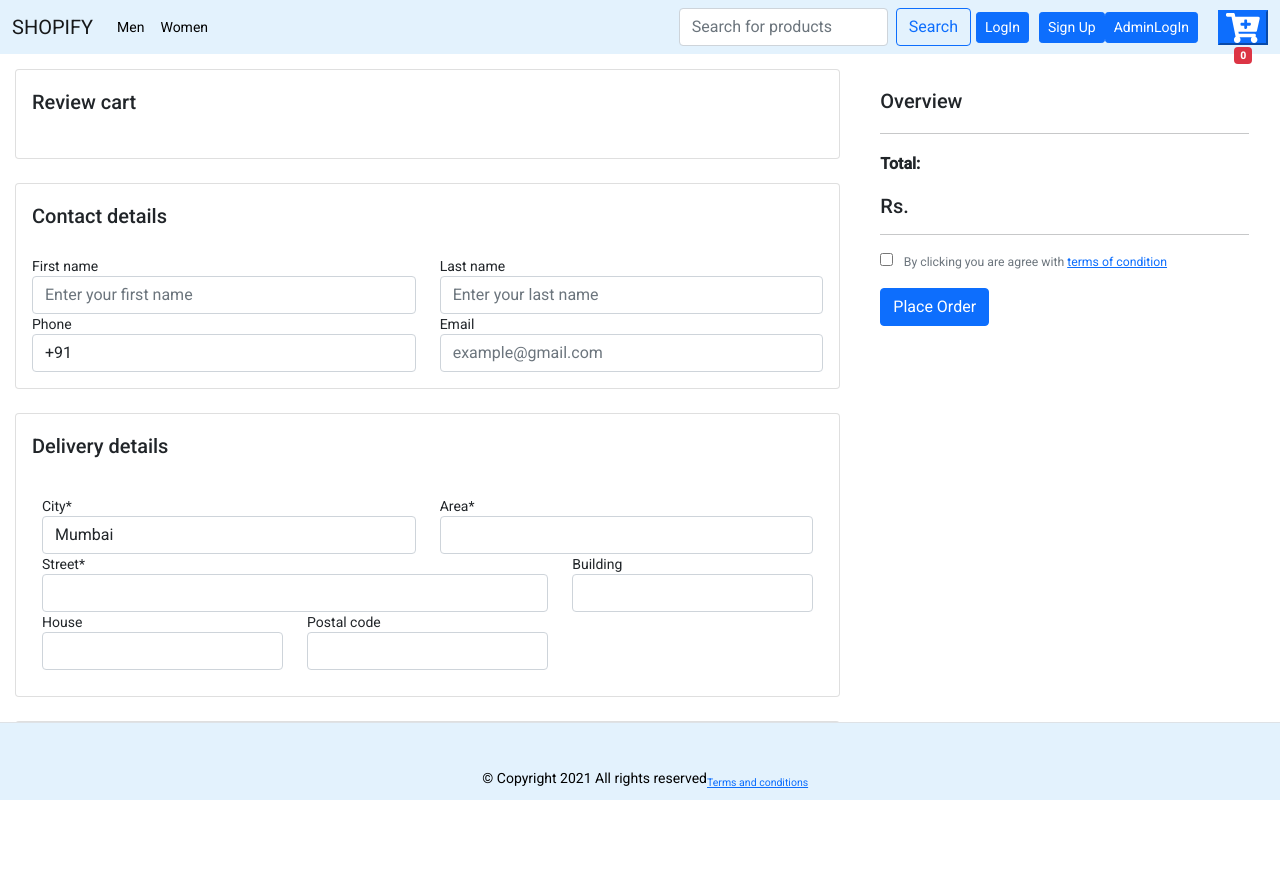
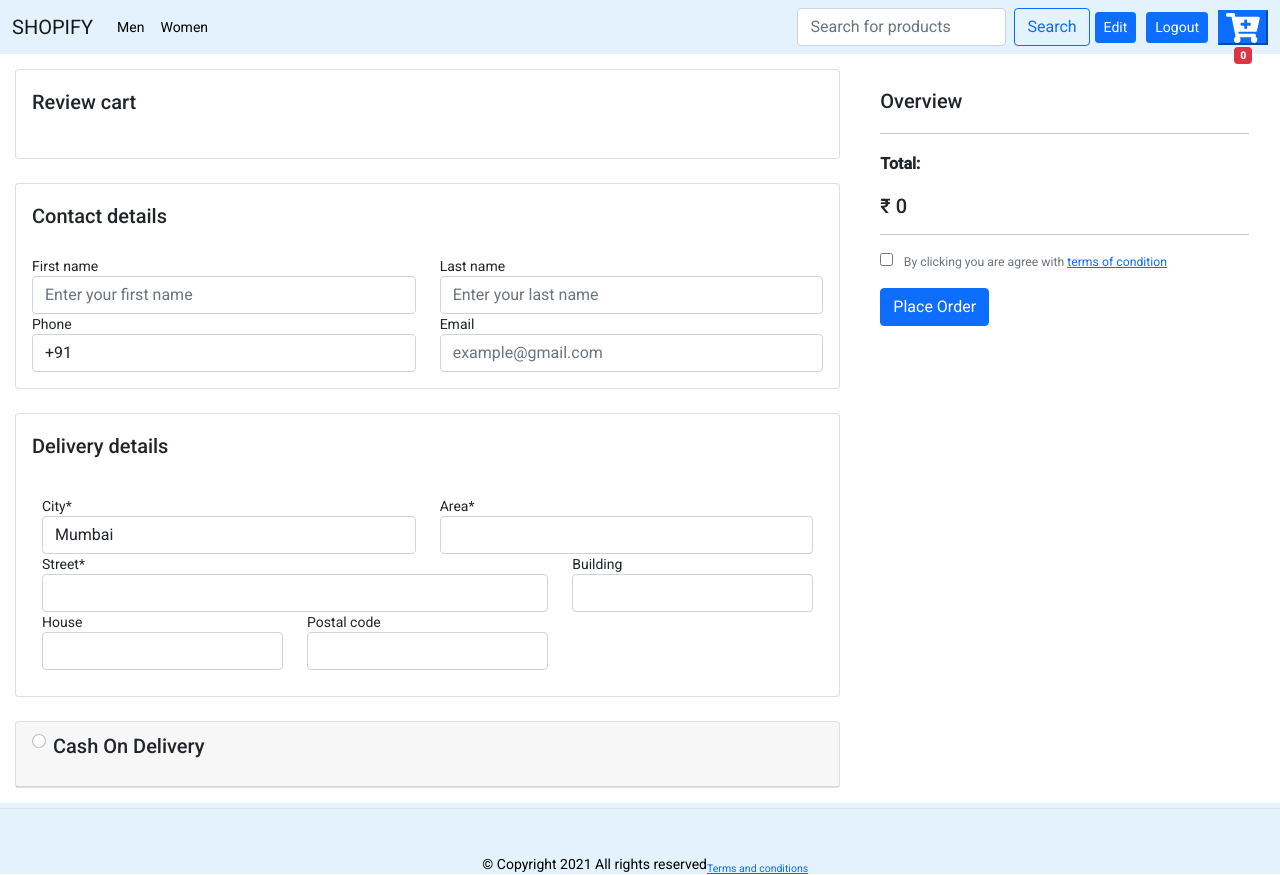
Before and after one commit to shardulgavande/Shopify, an Angular app: page /payment in a window 1280 px wide. Before the commit the page ends 803 px from the top, so only its background shows below. Built offline with nearby package versions, Linux system fonts and the light colour scheme.

Commit message:
Payment , order
Payment , order

```diff
--- a/src/app/app-routing.module.ts
+++ b/src/app/app-routing.module.ts
@@ -13,11 +13,11 @@
 import { HomeComponent } from './component/home/home.component';
 import { CartComponent } from './component/cart/cart.component';
 import { AuthGuard } from './shared/auth.guard';
-import { PaymentComponent } from './component/payment/payment.component';
+
 
 const routes: Routes = [
   {path: '',redirectTo:'product', pathMatch:'full'},
-  {path: 'product', component:ProductComponent},
+  {path: '', component:ProductComponent},
   {path: 'dashboard/products/add', component: AddProductComponent},
   {path: 'dashboard', component: DashboardComponent},
   {path: 'dashboard/products/list', component: ProductListComponent},
--- a/src/app/component/cart/cart.component.html
+++ b/src/app/component/cart/cart.component.html
@@ -64,7 +64,7 @@
             <td><button (click)="emptycart()" class="btn btn-danger">Empty Cart</button></td>
             <td><button routerLink="/products" class="btn btn-primary">Shop More</button></td>
 
-            <td><button class="btn btn-success">Checkout</button></td>
+            <td><button class="btn btn-success" routerLink="/payment">Checkout</button></td>
             <td><strong>Grand Total : ₹{{grandTotal}}</strong></td>
 
         </tr>
--- a/src/app/component/footer/footer.component.css
+++ b/src/app/component/footer/footer.component.css
@@ -1,5 +1,5 @@
 #footer{
-  position: fixed;
+
   left: 0;
   bottom: 0;
   width: 100%;
--- a/src/app/component/header/header.component.html
+++ b/src/app/component/header/header.component.html
@@ -22,7 +22,7 @@
           </form>
 
         <button type="button" class="btn btn-primary btn-sm" routerLink="/login" style="margin-right: 10px;">LogIn</button>
-        <button type="button" class="btn btn-primary btn-sm" routerLink="/register">Sign Up</button>
+        <button type="button" class="btn btn-primary btn-sm" routerLink="/register" style="margin-right: 10px;">Sign Up</button>
         <button type="button" class="btn btn-primary btn-sm" routerLink="/adminlogin" style="margin-right: 10px;">AdminLogIn</button>
         <button class="byn btn-primary" routerLink="/users/cart" style="margin-left: 10px; height: 35px; width: 50px;">
 
--- a/src/app/component/home/home.component.html
+++ b/src/app/component/home/home.component.html
@@ -36,7 +36,7 @@
   <div class="row">
       <ng-container *ngFor="let product of products">
       <div class="col-md-3">
-          <img src="{{product.pimage}}" alt="" style="width: 100%;">
+          <img src="{{product.pimage}}" alt="" style="width: 270px; height: 350px;">
           <h5>{{product.pname}}</h5>
           <p>₹{{product.pprice}}</p>
           <button class="btn btn-primary" (click)=addtocart(product) >Add to Cart</button>
--- a/src/app/component/payment/payment.component.html
+++ b/src/app/component/payment/payment.component.html
@@ -1,4 +1,37 @@
-<app-header></app-header>
+<nav class="navbar navbar-expand-lg navbar-light" style="background-color: #e3f2fd;">
+  <div class="container-fluid">
+    <a class="navbar-brand" >SHOPIFY</a>
+    <button class="navbar-toggler" type="button" data-bs-toggle="collapse" data-bs-target="#navbarText" aria-controls="navbarText" aria-expanded="false" aria-label="Toggle navigation">
+      <span class="navbar-toggler-icon"></span>
+    </button>
+    <div class="collapse navbar-collapse" id="navbarText">
+      <ul class="navbar-nav me-auto mb-2 mb-lg-0">
+        <!-- <li class="nav-item">
+          <a class="nav-link" aria-current="page" href="#" style="color: black;">Home</a>
+        </li> -->
+        <li class="nav-item">
+          <a class="nav-link" href="/men" style="color: black;">Men</a>
+        </li>
+        <li class="nav-item">
+          <a class="nav-link" href="/women" style="color: black;">Women</a>
+        </li>
+      </ul>
+      <form class="d-flex">
+          <input class="form-control me-2" type="search" placeholder="Search for products" aria-label="Search">
+          <button class="btn btn-outline-primary" type="submit" style="margin-right: 5px;">Search</button>
+        </form>
+
+      <button type="button" class="btn btn-primary btn-sm" routerLink="/edit" style="margin-right: 10px;">Edit</button>
+      <button type="button" (click)="logout()" class="btn btn-primary btn-sm" routerLink="#">Logout</button>
+      <button class="byn btn-primary" routerLink="/users/cart" style="margin-left: 10px; height: 35px; width: 50px;">
+
+        <i style="font-size:30px;" class="fas fa-cart-plus"></i>
+      <div style="font-size:10px;" class="badge bg-danger">{{totalItem}}</div>
+        </button>
+      <!-- <button type="button" class="btn btn-primary btn-sm" routerLink="/adminlogin" style="margin-right: 10px;">AdminLogIn</button> -->
+    </div>
+  </div>
+</nav>
 <div class="row" style="padding: 15px; ">
   <main class="col-md-8">
 
@@ -27,9 +60,9 @@
                 <td>{{product.pname}}</td>
                 <td>{{product.pprice}}</td>
                 <td>{{product.pdesc}}</td>
-                <td>{{product.pimage}}</td>
+                <td><img style="width: 120px;"src="{{product.pimage}}"></td>
                 <td>{{product.pquantity}}</td>
-                <td>{{product.total}}</td>
+                <td>{{product.pprice}}</td>
 
           </tr>
 
@@ -232,7 +265,7 @@
           <hr>
           <dl class="dlist-align">
             <h3><dt>Total:</dt></h3>
-            <dd class="h5"><span>Rs. </span></dd>
+            <dd class="h5"><span>₹ {{grandTotal}}</span></dd>
           </dl>
           <hr>
 
--- a/src/app/component/payment/payment.component.ts
+++ b/src/app/component/payment/payment.component.ts
@@ -11,6 +11,7 @@
 
   public products : any=[];
   public grandTotal !: number;
+  totalItem: any;
 
   constructor(private cartService:CartService,private router:Router) { }
 
@@ -20,6 +21,17 @@
       this.products = res;
       this.grandTotal= this.cartService.getTotalPrice();
     })
+
+    this.cartService.getProducts().subscribe(res=>{
+      this.totalItem= res.length;
+    })
+  }
+
+  logout(){
+    localStorage.removeItem('token');
+    this.cartService.removeAllCart();
+    this.router.navigateByUrl('/login');
+
   }
 
 }
--- a/src/app/component/product/product.component.html
+++ b/src/app/component/product/product.component.html
@@ -31,8 +31,8 @@
             <img src="{{product.pimage}}" alt="" style="width: 270px; height: 350px;">
             <h5>{{product.pname}}</h5>
             <p>₹{{product.pprice}}</p>
-            <button class="btn btn-primary" routerLink="/login" >Add to Cart</button>
-            <button class="btn btn-primary" (click)="addtocart(product);">Add to Cart</button>
+
+            <button class="btn btn-primary"  (click)="prod()" routerLink="/login">Add to Cart</button>
             <input type="number" id="quantity" name="quantity" min="1" max="5">
         </div>
     </ng-container>
--- a/src/app/component/product/product.component.ts
+++ b/src/app/component/product/product.component.ts
@@ -14,6 +14,7 @@
 
   // products:any;
   public productList: any;
+  router: any;
 
   constructor(private productapi:ProductapiService,private cartService:CartService) { }
 
@@ -39,4 +40,9 @@
 
   }
 
+  prod(){
+
+    alert("Please login");
+  }
+
 }
```
Also changed, not shown: 1 other file (tests, documents, lock files or other folders).
